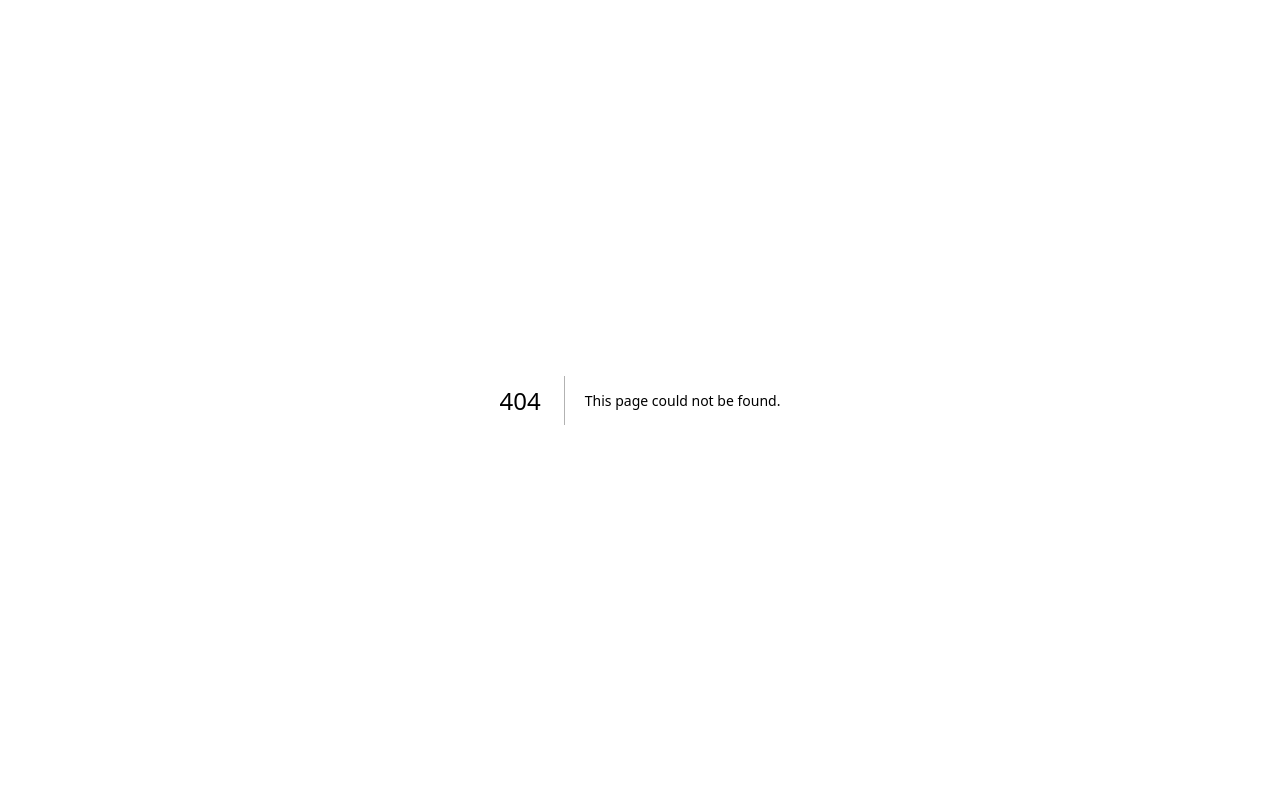
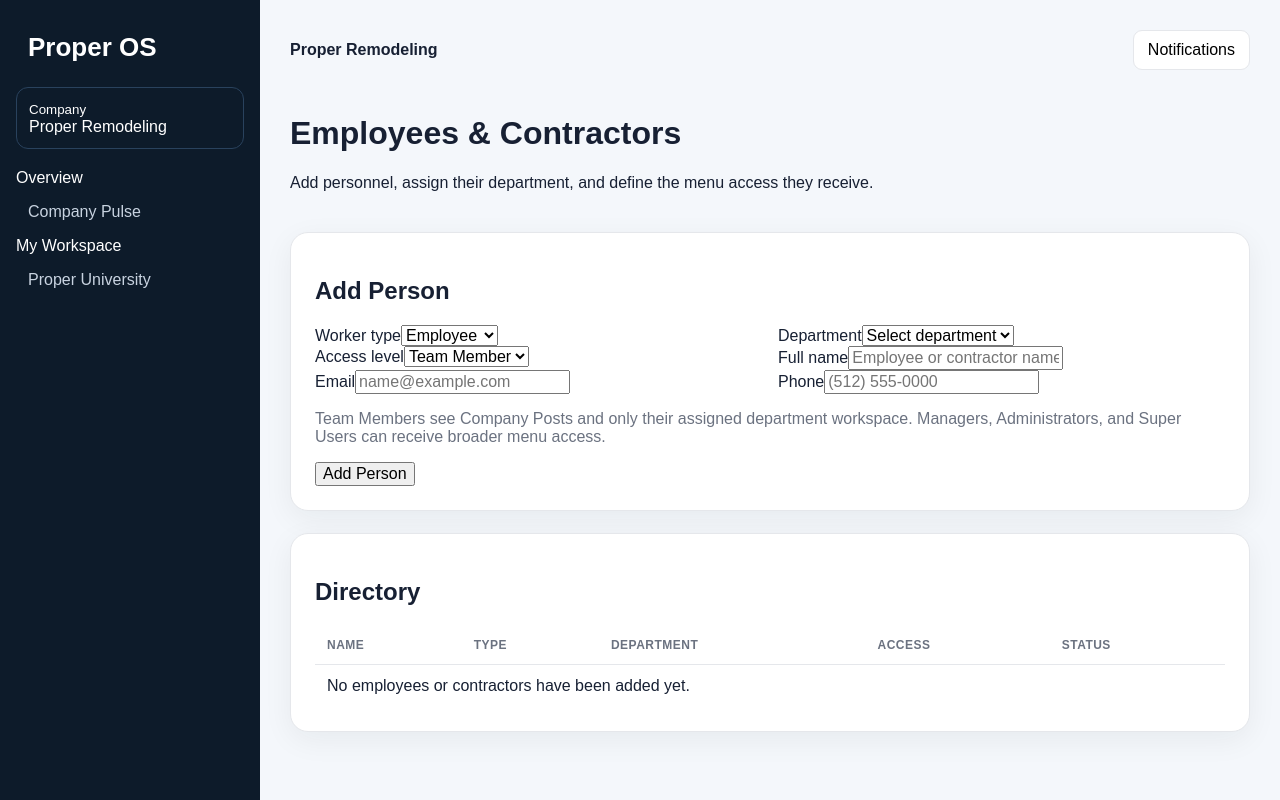
Before and after one commit to csosa122000/ProperOS, a Next.js app: page /people in a window 1280 px wide. Before the commit this address had no page. Built offline with nearby package versions, Linux system fonts and the light colour scheme; no server answers.

Commit message:
Add employee and contractor management page

```diff
--- /dev/null
+++ b/app/(app)/people/page.tsx
@@ -0,0 +1,29 @@
+const departments = ['Sales', 'Canvassing', 'Production', 'Marketing', 'Accounting', 'Administration'];
+const accessLevels = ['Team Member', 'Manager', 'Administrator', 'Super User'];
+
+export default function PeoplePage() {
+  return <>
+    <div className="top dashboard-heading">
+      <div><h1>Employees & Contractors</h1><p>Add personnel, assign their department, and define the menu access they receive.</p></div>
+    </div>
+
+    <section className="card section">
+      <h2>Add Person</h2>
+      <div className="form-grid">
+        <label>Worker type<select defaultValue="employee"><option value="employee">Employee</option><option value="contractor">Contractor</option></select></label>
+        <label>Department<select defaultValue=""><option value="" disabled>Select department</option>{departments.map((department) => <option key={department}>{department}</option>)}</select></label>
+        <label>Access level<select defaultValue="Team Member">{accessLevels.map((level) => <option key={level}>{level}</option>)}</select></label>
+        <label>Full name<input type="text" placeholder="Employee or contractor name" /></label>
+        <label>Email<input type="email" placeholder="name@example.com" /></label>
+        <label>Phone<input type="tel" placeholder="(512) 555-0000" /></label>
+      </div>
+      <p style={{ color: '#6b7280' }}>Team Members see Company Posts and only their assigned department workspace. Managers, Administrators, and Super Users can receive broader menu access.</p>
+      <button type="button">Add Person</button>
+    </section>
+
+    <section className="card section">
+      <h2>Directory</h2>
+      <table className="table"><thead><tr><th>Name</th><th>Type</th><th>Department</th><th>Access</th><th>Status</th></tr></thead><tbody><tr><td colSpan={5}>No employees or contractors have been added yet.</td></tr></tbody></table>
+    </section>
+  </>;
+}
```
